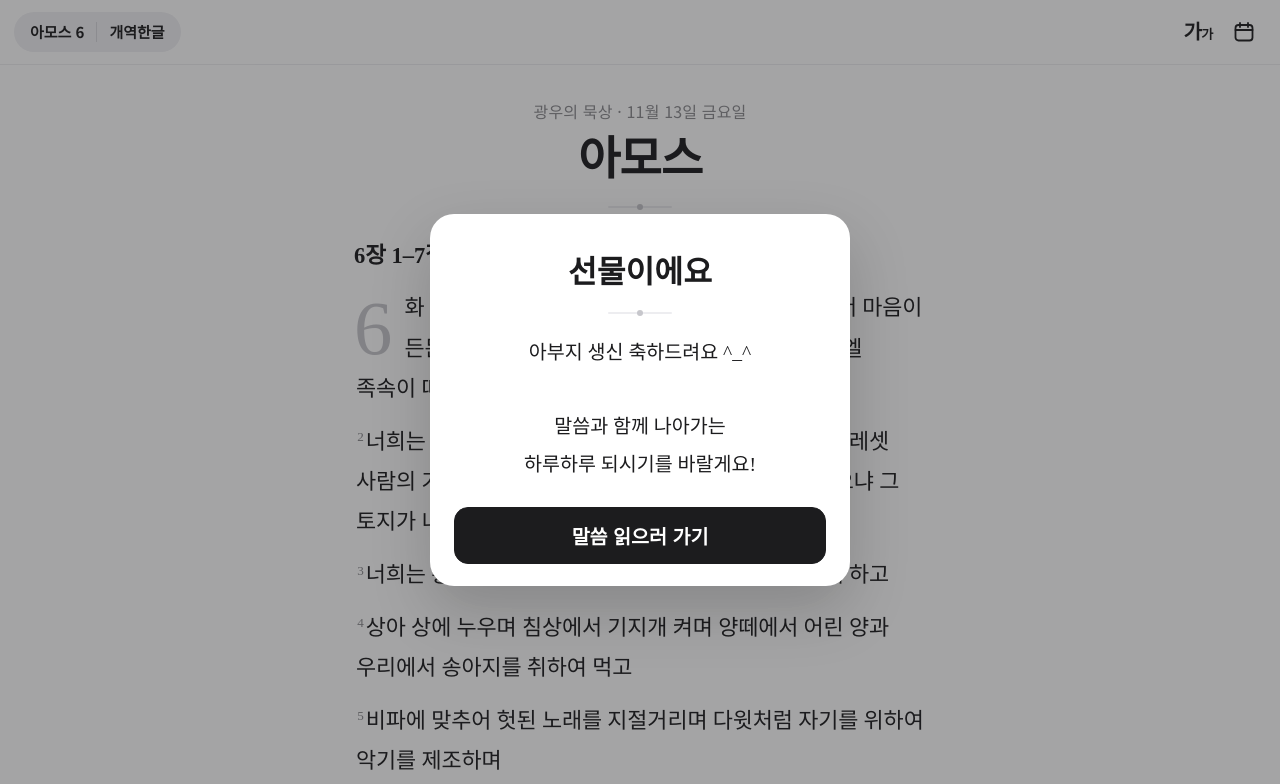
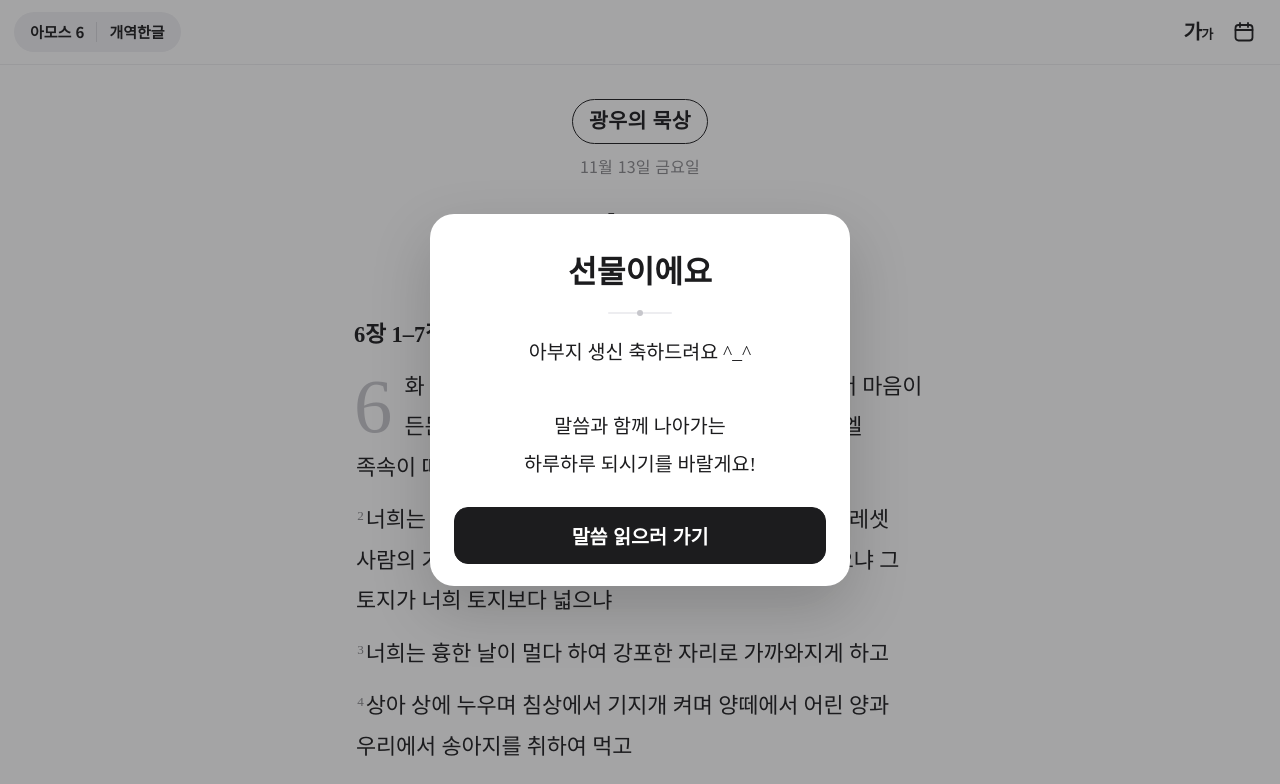
Before and after one commit to soak929/Qt, a plain HTML site: page index.html in a window 1280 px wide. Shown: the top 784 px of the page. Drawn offline with Linux system fonts and the light colour scheme.

Commit message:
앱 이름 '매일 큐티', 제목 배지
Co-Authored-By: Claude Opus 5.5 <noreply@anthropic.com>
Claude-Session: https://claude.ai/code/session_01Nre8MzYxBsKFgpiQkmwyUf

```diff
--- a/app.js
+++ b/app.js
@@ -286,8 +286,8 @@
 
   // ---------- 시작 ----------
   async function init() {
-    if (CFG.title) document.title = CFG.title;
-    $("today-date").textContent = `${CFG.title ? CFG.title + " · " : ""}${prettyDate(TODAY).replace(/^\d+년 /, "")}`;
+    if (CFG.title) $("app-title").textContent = CFG.title;
+    $("today-date").textContent = prettyDate(TODAY).replace(/^\d+년 /, "");
     $("cal-jump").onclick = () => $("cal-section").scrollIntoView({ behavior: "smooth" });
     $("duranno-link").href = DURANNO(TODAY);
     setupFont();
--- a/index.html
+++ b/index.html
@@ -3,14 +3,14 @@
 <head>
   <meta charset="utf-8">
   <meta name="viewport" content="width=device-width, initial-scale=1, viewport-fit=cover">
-  <title>광우의 묵상</title>
+  <title>매일 큐티</title>
   <meta name="theme-color" content="#FFFFFF">
   <link rel="manifest" href="manifest.webmanifest">
   <link rel="icon" href="icons/icon-192.png">
   <link rel="apple-touch-icon" href="icons/apple-touch-icon.png">
   <meta name="apple-mobile-web-app-capable" content="yes">
   <meta name="apple-mobile-web-app-status-bar-style" content="default">
-  <meta name="apple-mobile-web-app-title" content="광우의 묵상">
+  <meta name="apple-mobile-web-app-title" content="매일 큐티">
   <link rel="preconnect" href="https://fonts.googleapis.com">
   <link rel="preconnect" href="https://fonts.gstatic.com" crossorigin>
   <link href="https://fonts.googleapis.com/css2?family=Noto+Serif+KR:wght@400;600;700&family=Noto+Sans+KR:wght@400;500;700&display=swap" rel="stylesheet">
@@ -35,7 +35,10 @@
   <main>
     <!-- 오늘의 말씀 -->
     <article class="reader" aria-labelledby="book-title">
-      <p id="today-date" class="kicker"></p>
+      <div class="masthead">
+        <p id="app-title" class="app-title">광우의 묵상</p>
+        <p id="today-date" class="kicker"></p>
+      </div>
       <h1 id="book-title" class="book">&nbsp;</h1>
       <div class="ornament" aria-hidden="true"><span></span></div>
       <h2 id="ref-title" class="passage-head"></h2>
--- a/style.css
+++ b/style.css
@@ -76,7 +76,19 @@ main { max-width: 620px; margin: 0 auto; padding: 0 24px 48px; }
 
 /* ---------- 읽기 영역 ---------- */
 .reader { padding-top: 34px; }
-.kicker { text-align: center; color: var(--muted); font-size: 0.82em; margin: 0 0 6px; letter-spacing: 0.01em; }
+.masthead { text-align: center; margin: 0 0 30px; }
+.app-title {
+  display: inline-block;
+  font-family: var(--serif);
+  font-weight: 700;
+  font-size: 1.05em;
+  margin: 0;
+  padding: 5px 16px;
+  border: 1.5px solid var(--ink);
+  border-radius: 999px;
+  letter-spacing: 0.02em;
+}
+.kicker { text-align: center; color: var(--muted); font-size: 0.82em; margin: 10px 0 0; letter-spacing: 0.01em; }
 .book {
   font-family: var(--serif);
   font-weight: 700;
--- a/sw.js
+++ b/sw.js
@@ -1,5 +1,5 @@
 // 오프라인 지원: 한 번 열어 본 화면과 본문은 인터넷이 없어도 열리게 한다.
-const VERSION = "v5";
+const VERSION = "v6";
 const SHELL = `qt-shell-${VERSION}`;
 const DATA = "qt-data";      // 오늘 장절 (자주 바뀜)
 const BIBLE = "qt-bible";    // 성경 본문 (바뀌지 않음)
```
Also changed, not shown: manifest.webmanifest.
